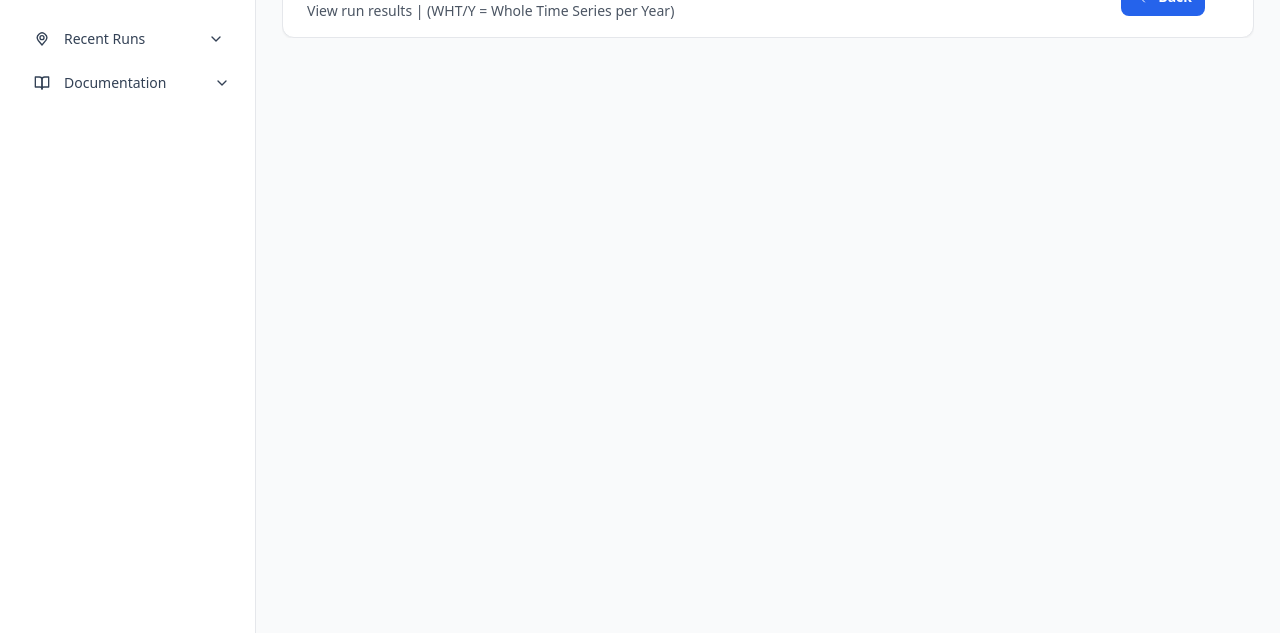
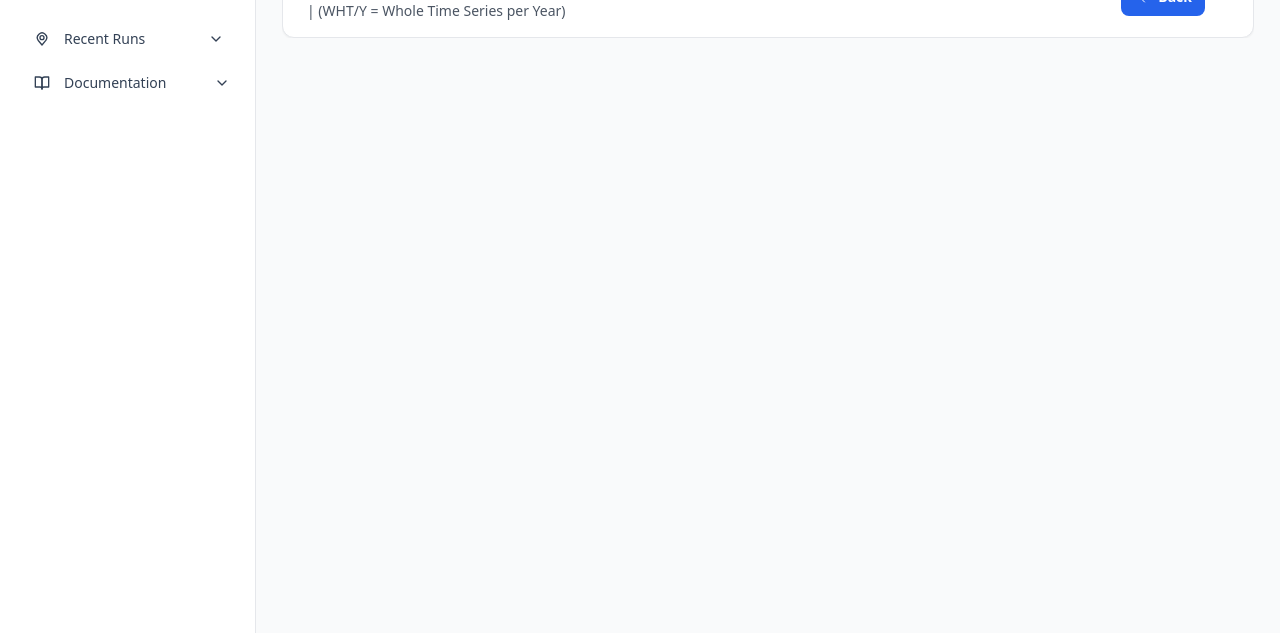
Before and after one commit to tobynott80/CSO_Performance_Tool, a Python web app: template app/templates/runs/results/results_root.html in a window 1280 px wide. Shown: the part 167-800 px from the top of the page. Run offline with Jinja, Linux system fonts and the light colour scheme; the template is opened without the code that fills it, so the values that code supplies are empty; some libraries are stand-ins or nearby versions.

Commit message:
show run description in run results page

```diff
--- a/app/templates/runs/results/results_root.html
+++ b/app/templates/runs/results/results_root.html
@@ -19,7 +19,7 @@
                     Run {{run.id}} ({{location.name}})
                   </h2>
                   <p class="text-sm text-gray-600 dark:text-gray-400">
-                    View run results | (WHT/Y = Whole Time Series per Year)
+                    {{run.description}} | (WHT/Y = Whole Time Series per Year)
                   </p>
                   <p class="text-sm text-gray-600 dark:text-gray-400">
                     {{run.date.strftime('%d %B %Y | %H:%M:%S')}}
```
